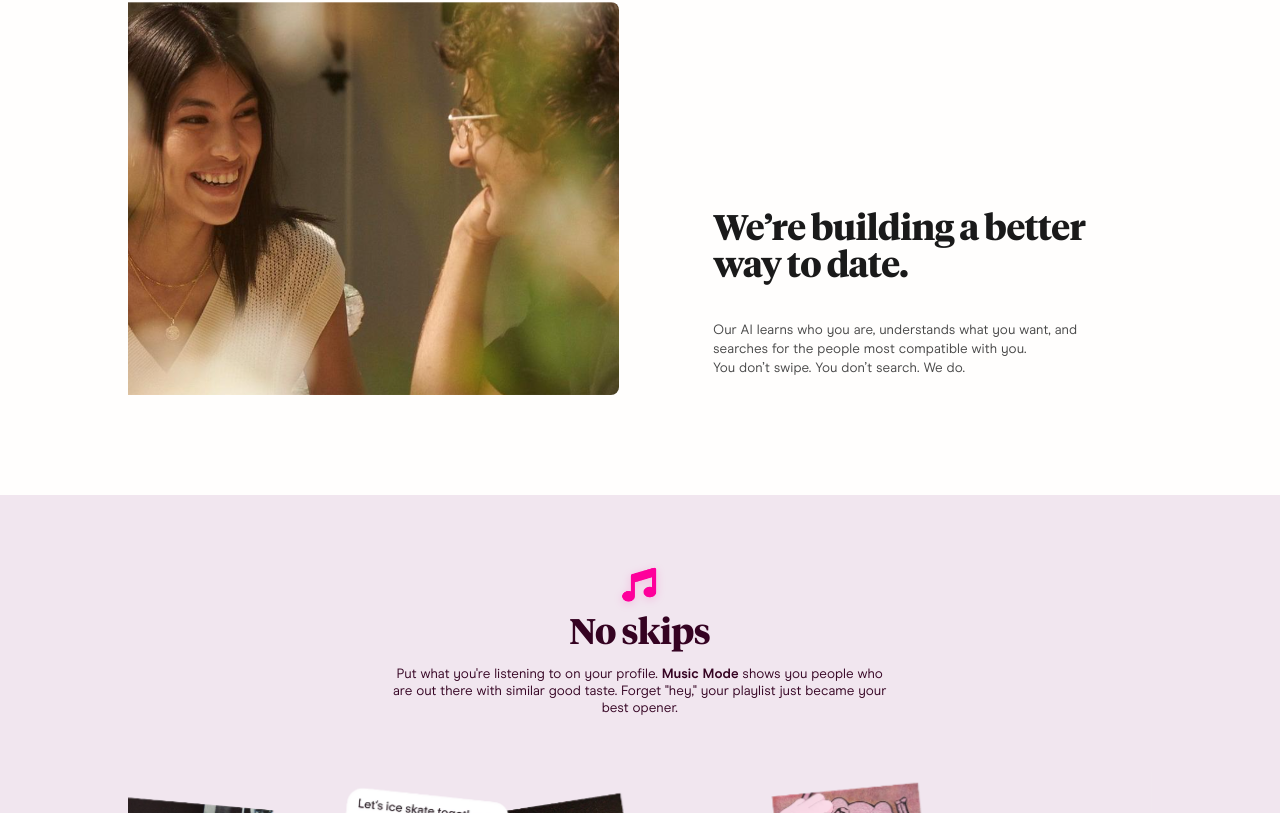
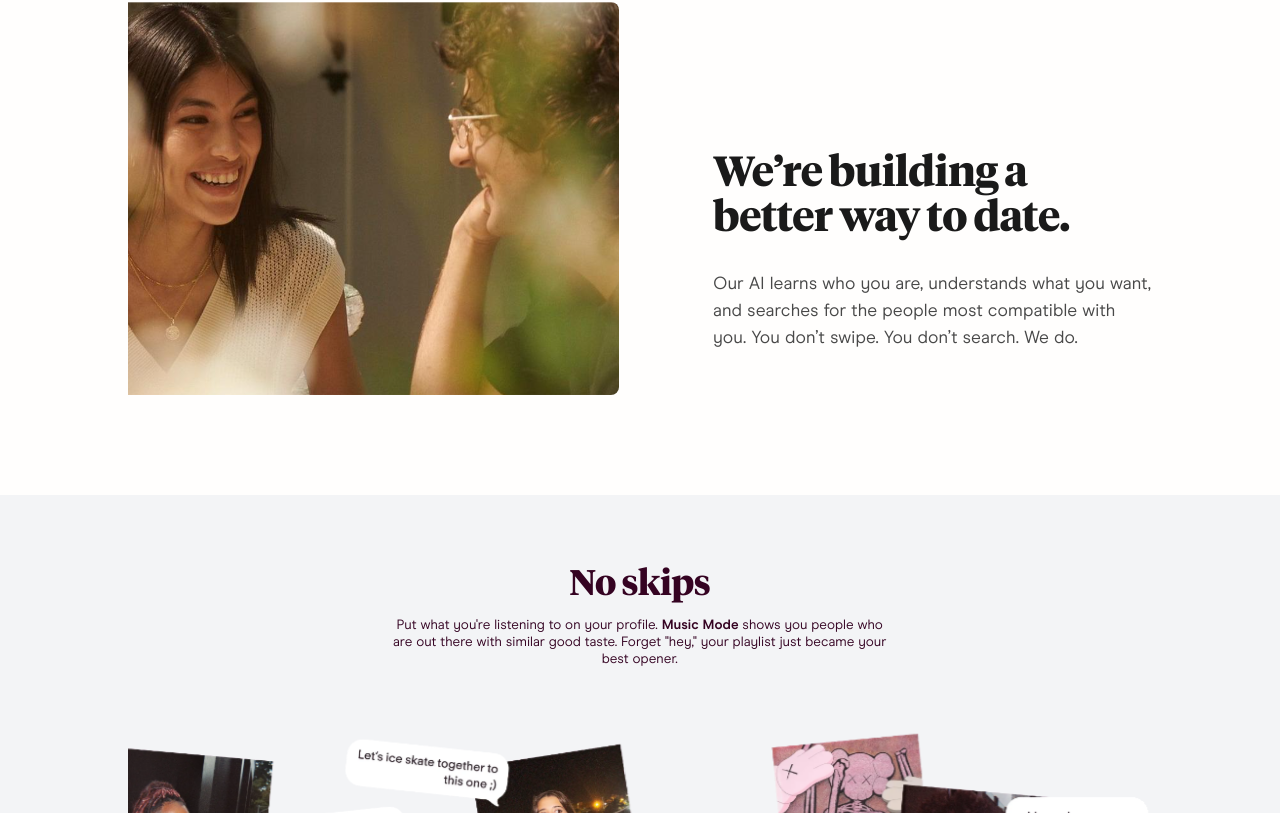
Before and after one commit to kwstx/mirror, a React (Vite) app: page / in a window 1280 px wide. Shown: the part 1487-2300 px from the top of the page. Built offline with nearby package versions, Linux system fonts and the light colour scheme.

Commit message:
White Background No Skips Page

```diff
--- a/src/components/HingeLabsSection.jsx
+++ b/src/components/HingeLabsSection.jsx
@@ -56,22 +56,18 @@ export default function HingeLabsSection() {
 
         {/* Right Column: Labs Information Content (Bottom to Top Fade In with slight stagger) */}
         <div
-          className={`w-full md:w-[533px] flex-1 flex flex-col justify-start px-6 sm:px-10 md:px-0 md:pl-[94px] pt-6 md:pt-[210px] pb-6 md:pb-0 transition-opacity duration-300 ${
+          className={`w-full md:w-[533px] flex-1 flex flex-col justify-start px-6 sm:px-10 md:px-0 md:pl-[94px] pt-6 md:pt-[150px] pb-6 md:pb-0 transition-opacity duration-300 ${
             isVisible ? 'labs-fade-in-up-delayed' : 'opacity-0'
           }`}
         >
-
-
           {/* Headline */}
-          <h2 className="font-tiempos font-bold text-[2rem] sm:text-[2.2rem] md:text-[35.5px] leading-[1.05] tracking-[-0.015em] text-mirrorBlack antialiased mb-[34px]">
+          <h2 className="font-tiempos font-bold text-[2.25rem] sm:text-[2.65rem] md:text-[42px] leading-[1.08] tracking-[-0.015em] text-mirrorBlack antialiased mb-6 md:mb-[28px]">
             We&rsquo;re building a better way to date.
           </h2>
 
           {/* Body Paragraph */}
-          <p className="font-modern font-normal text-[13px] md:text-[13.5px] leading-[19px] text-stone tracking-[0.005em] antialiased">
-            <span className="block md:whitespace-nowrap">Our AI learns who you are, understands what you want, and</span>
-            <span className="block md:whitespace-nowrap">searches for the people most compatible with you.</span>
-            <span className="block md:whitespace-nowrap">You don&rsquo;t swipe. You don&rsquo;t search. We do.</span>
+          <p className="font-modern font-normal text-[15px] sm:text-[16.5px] md:text-[17.5px] leading-[24px] sm:leading-[26px] md:leading-[27px] text-stone tracking-[0.005em] antialiased max-w-[440px]">
+            Our AI learns who you are, understands what you want, and searches for the people most compatible with you. You don&rsquo;t swipe. You don&rsquo;t search. We do.
           </p>
         </div>
       </div>
--- a/src/components/MusicModeSection.jsx
+++ b/src/components/MusicModeSection.jsx
@@ -34,7 +34,7 @@ export default function MusicModeSection() {
     <section
       ref={sectionRef}
       id="music-mode-section"
-      className="relative w-full bg-[#f1e6ef] text-[#360524] overflow-hidden select-none scroll-mt-[5.5rem]"
+      className="relative w-full bg-gray-100 text-[#360524] overflow-hidden select-none scroll-mt-[5.5rem]"
     >
       <div className="relative w-full max-w-[1024px] mx-auto pt-16 sm:pt-20 md:pt-[72px] pb-6 md:pb-[11px] box-border flex flex-col items-center">
         {/* Top Header Group (Icon + Title + Subtitle) */}
@@ -43,16 +43,6 @@ export default function MusicModeSection() {
             isVisible ? 'music-fade-in-up' : 'opacity-0 translate-y-8'
           }`}
         >
-          {/* Magenta Music Note Icon */}
-          <div className="w-[35px] h-[35px] flex items-center justify-center mb-[14px] hover:scale-110 transition-transform duration-300">
-            <img
-              src="/images/music_note_transparent.png"
-              alt="Music Mode Note Icon"
-              className="w-[35px] h-[35px] object-contain drop-shadow-[0_2px_4px_rgba(254,0,155,0.15)]"
-              loading="lazy"
-            />
-          </div>
-
           {/* Section Headline */}
           <h2 className="font-tiempos font-bold text-[28px] sm:text-[32px] md:text-[35.5px] leading-[1.05] tracking-[-0.015em] text-[#350322] antialiased mb-[13px]">
             No skips
```
Also changed, not shown: public/images/music_mode_collage.png.
